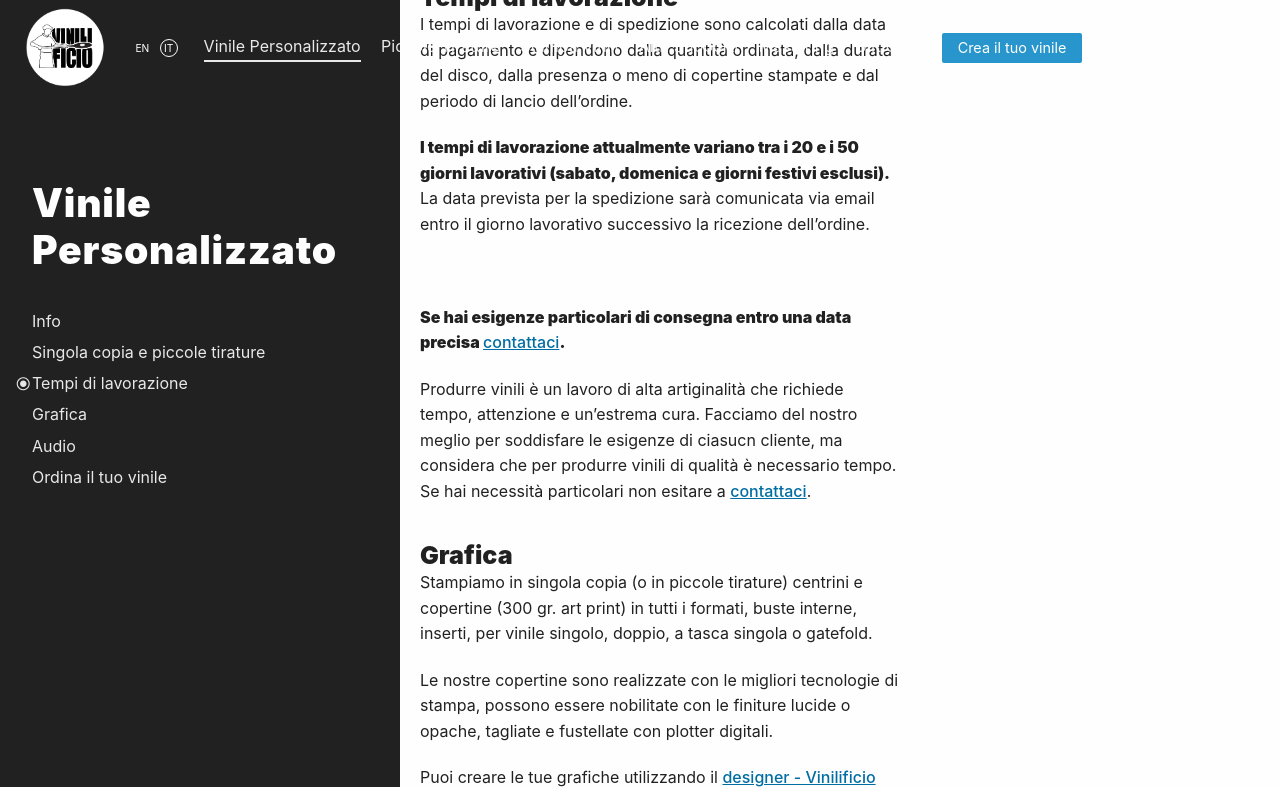
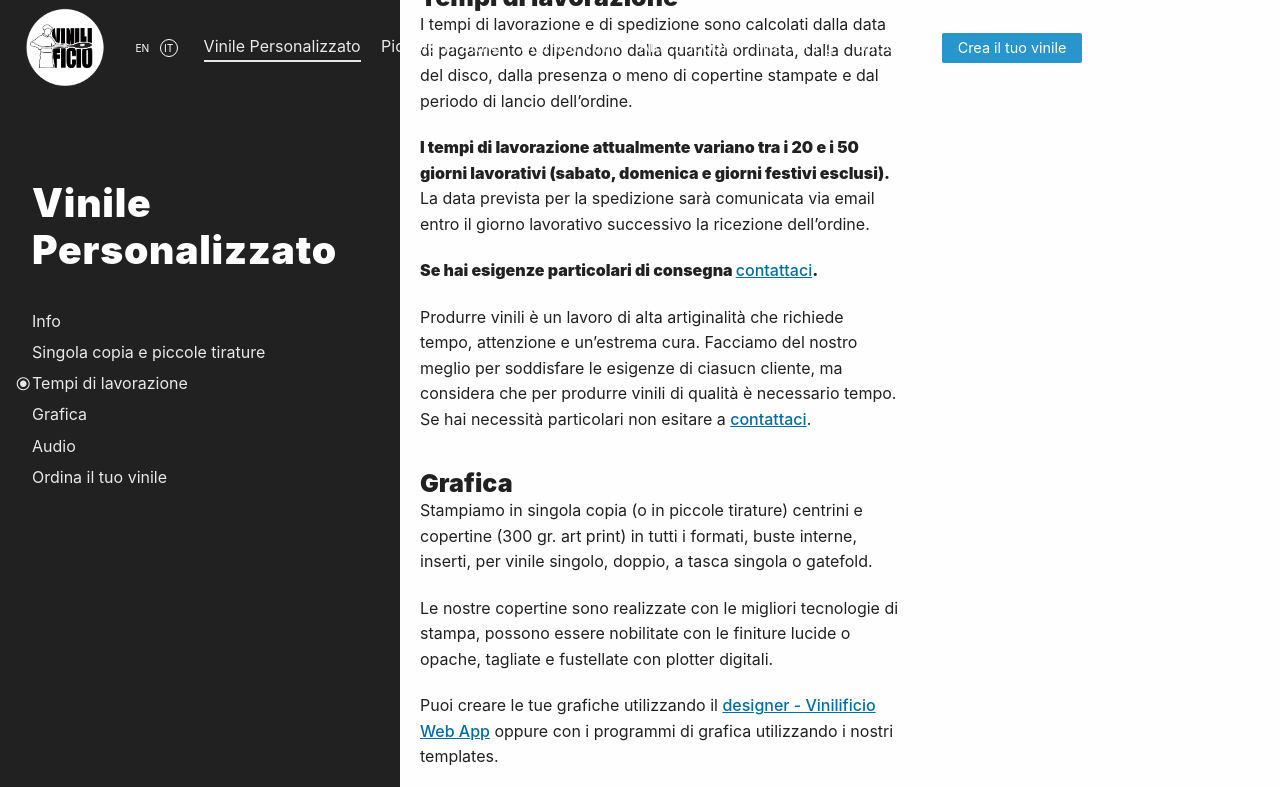
Before and after one commit to Vinilificio/vinilificio.com, a Jekyll site: the page built from _pages/copia-singola.md, in a window 1280 px wide and 900 px high, scrolled down 2040 px, cut to the strip 0-787 px from the top of the window. Built offline with Jekyll 4.4.1, drawn with Linux system fonts in a browser that asks for light colours; nearby versions of some CDN libraries; comment, search, counter and statistics services are not loaded.

Commit message:
tempi di lavorazione aggiornati

```diff
--- a/_pages/copia-singola.md
+++ b/_pages/copia-singola.md
@@ -64,9 +64,7 @@
 
 **I tempi di lavorazione attualmente variano tra i 20 e i 50 giorni lavorativi (sabato, domenica e giorni festivi esclusi).** La data prevista per la spedizione sarà comunicata via email entro il giorno lavorativo successivo la ricezione dell'ordine.
 
-<br>
-
-**Se hai esigenze particolari di consegna entro una data precisa [contattaci](/contatti/).**
+**Se hai esigenze particolari di consegna [contattaci](/contatti/).**
 
 <!-- La disponbilità è estremamente limitata e dipende dal periodo dell'anno e dalla configurazione dell'ordine. Scrivici per conoscere la disponiblità e i costi. -->
 
```
